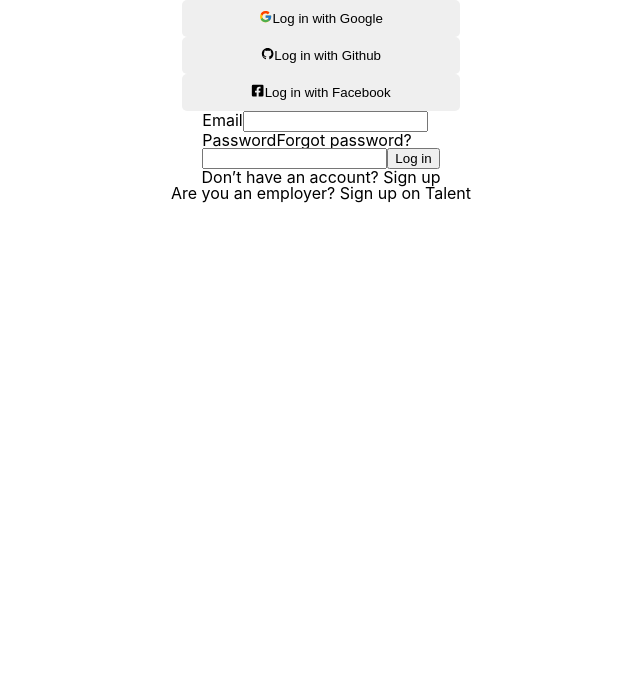
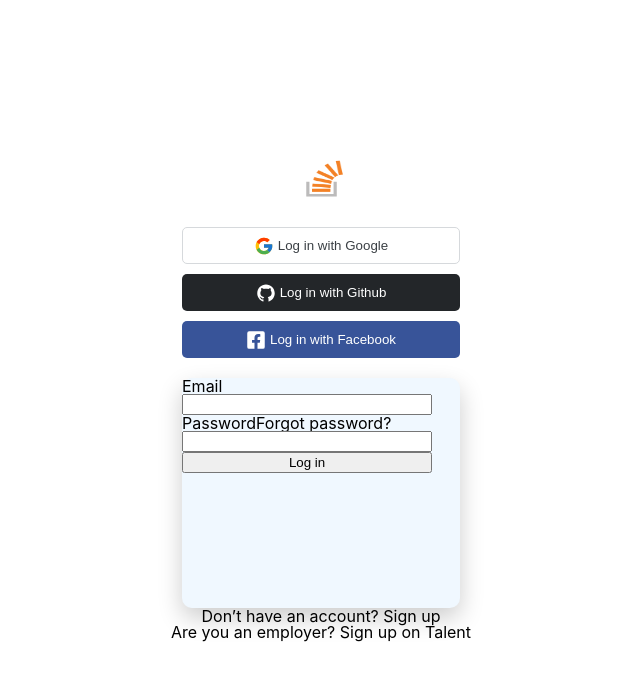
Before and after one commit to codestates-seb/seb43_pre_034, a React (Create React App) app in the folder client/: page / in a window 1280 px wide. Shown: the top 680 px of the page, without its empty margins (319-959 px from the left). Built offline with nearby package versions, Linux system fonts and the light colour scheme.

Commit message:
design: 소셜 버튼 정렬

```diff
--- a/client/package.json
+++ b/client/package.json
@@ -41,6 +41,7 @@
     ]
   },
   "devDependencies": {
+    "@svgr/core": "^7.0.0",
     "eslint-config-prettier": "^8.8.0",
     "eslint-plugin-import": "^2.27.5",
     "eslint-plugin-jsx-a11y": "^6.7.1",
--- a/client/src/components/common/Buttons.jsx
+++ b/client/src/components/common/Buttons.jsx
@@ -33,6 +33,7 @@ const ButtonLogin = styled.button`
   height: 37px;
   border-radius: 5px;
   border: none;
+  margin-bottom: 10px;
 `;
 
 const LoginBtn = ({ children, ...rest }) => {
--- a/client/src/pages/Login.jsx
+++ b/client/src/pages/Login.jsx
@@ -4,23 +4,86 @@ import { LoginBtn } from "../components/common/Buttons";
 import { FcGoogle } from "react-icons/fc";
 import { AiFillGithub } from "react-icons/ai";
 import { FaFacebookSquare } from "react-icons/fa";
+import logo from "../assets/images/stack.png";
 
 //전체 로그인 박스
 const LoginSection = styled.section`
+  height: 100vh;
   display: flex;
   flex-direction: column;
   justify-content: center;
   align-items: center;
+  .logo {
+    width: 48px;
+    height: 37px;
+    margin-bottom: 30px;
+  }
 `;
 
 //구글 로그인
-const GoogleButton = styled(LoginBtn)``;
+const GoogleButton = styled(LoginBtn)`
+  border: 1px solid rgb(214, 217, 220);
+  background-color: white;
+  color: rgb(59, 64, 69);
+  display: flex;
+  justify-content: center;
+  align-items: center;
+  span {
+    margin-left: 4px;
+  }
+  @media ${({ theme }) => theme.breakpoints.mobileMax} {
+    width: 267px;
+  }
+`;
 
 //깃헙 로그인
-const GithubButton = styled(LoginBtn)``;
+const GithubButton = styled(LoginBtn)`
+  display: flex;
+  justify-content: center;
+  align-items: center;
+  background-color: rgb(35, 38, 41);
+  span {
+    color: white;
+    margin-left: 4px;
+  }
+  @media ${({ theme }) => theme.breakpoints.mobileMax} {
+    width: 267px;
+  }
+`;
 
 //페이스북 로그인
-const FacebookButton = styled(LoginBtn)``;
+const FacebookButton = styled(LoginBtn)`
+  display: flex;
+  justify-content: center;
+  align-items: center;
+  background-color: rgb(56, 84, 153);
+  span {
+    color: white;
+    margin-left: 4px;
+  }
+  @media ${({ theme }) => theme.breakpoints.mobileMax} {
+    width: 267px;
+  }
+`;
+
+//이메일 로그인 박스
+const LoginBox = styled.div`
+  width: 278px;
+  height: 230px;
+  box-shadow: 0px 10px 25px 0px rgba(0, 0, 0, 0.2);
+  border-radius: 10px;
+  margin-top: 10px;
+  background-color: aliceblue;
+  @media ${({ theme }) => theme.breakpoints.mobileMax} {
+    width: 267px;
+  }
+`;
+
+const LoginForm = styled.form`
+  display: flex;
+  flex-direction: column;
+  width: 90%;
+`;
 
 const Login = () => {
   const [email, setEmail] = useState("");
@@ -32,20 +95,21 @@ const Login = () => {
 
   return (
     <LoginSection>
+      <img src={logo} className="logo" alt="로고" />
       <GoogleButton>
-        <FcGoogle />
-        Log in with Google
+        <FcGoogle size="20" />
+        <span>Log in with Google</span>
       </GoogleButton>
       <GithubButton>
-        <AiFillGithub />
-        Log in with Github
+        <AiFillGithub size="20" color="#fff" />
+        <span>Log in with Github</span>
       </GithubButton>
       <FacebookButton>
-        <FaFacebookSquare />
-        Log in with Facebook
+        <FaFacebookSquare size="20" color="#fff" />
+        <span>Log in with Facebook</span>
       </FacebookButton>
-      <div>
-        <form onSubmit={handleSubmit}>
+      <LoginBox>
+        <LoginForm onSubmit={handleSubmit}>
           <span>Email</span>
           <input
             type="text"
@@ -64,8 +128,8 @@ const Login = () => {
             onChange={(event) => setPassword(event.target.value)}
           />
           <button type="submit">Log in</button>
-        </form>
-      </div>
+        </LoginForm>
+      </LoginBox>
       <span>
         Don’t have an account? <span>Sign up</span>
       </span>
```
Also changed, not shown: client/src/assets/images/stack.png (added), 1 other file (tests, documents, lock files or other folders).
